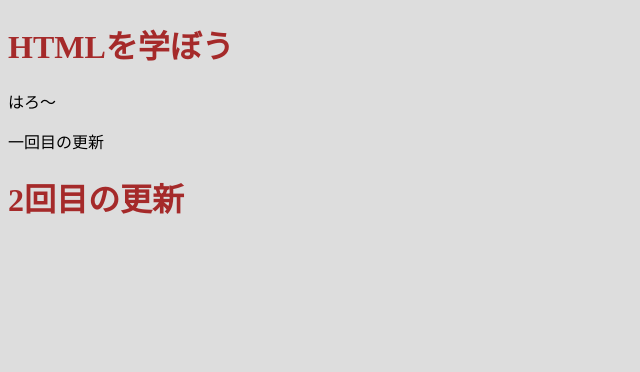
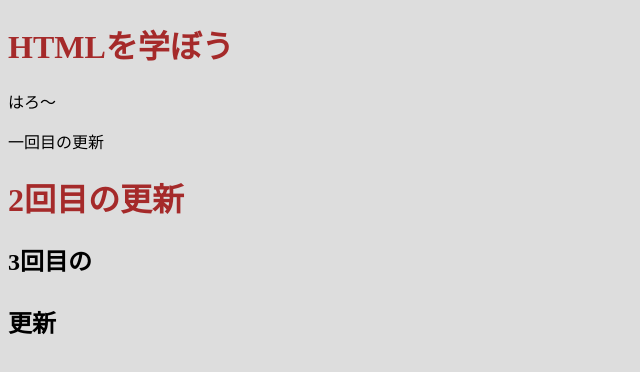
Before and after one commit to sagapref0001/my_web_page, a plain HTML site: page index.html in a window 1280 px wide. Shown: the whole page, without its empty margins (0-640 px from the left). Drawn offline with Linux system fonts and the light colour scheme.

Commit message:
２回目の更新

```diff
--- a/index.html
+++ b/index.html
@@ -17,6 +17,7 @@
 <p>はろ～</p>
 <p>一回目の更新</p>
 <h1>2回目の更新</h1>
+<h2>3回目の<br></br>更新</h2>
 
 </body>
 </html>
```
